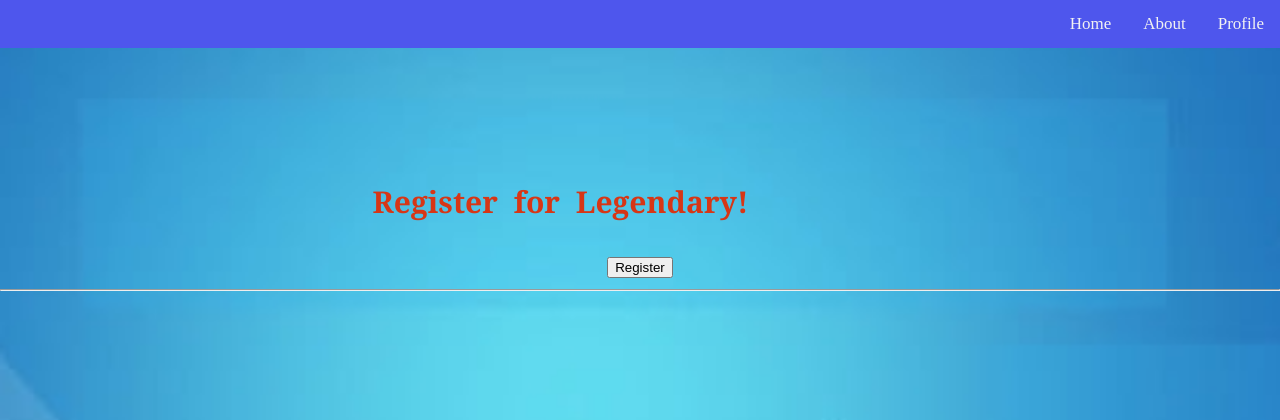
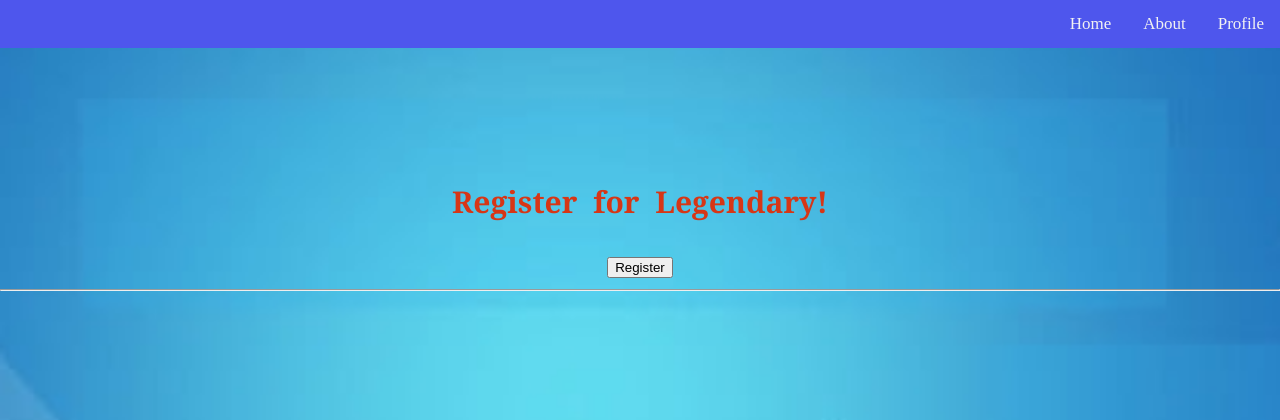
Before and after one commit to Guitarosaurus/LegendaryScottishInternships, a Django app: page /legendary/register/ in a window 1280 px wide. Shown: the top 420 px of the page. Run offline with Django 3.2, Linux system fonts and the light colour scheme.

Commit message:
update text format in register page

```diff
--- a/templates/legendary/register.html
+++ b/templates/legendary/register.html
@@ -30,7 +30,6 @@
         text-align: center;
         word-spacing: 8px;
         vertical-align: middle;
-        margin-right: 159px;
         margin-top: 130px;
     }
 
```
